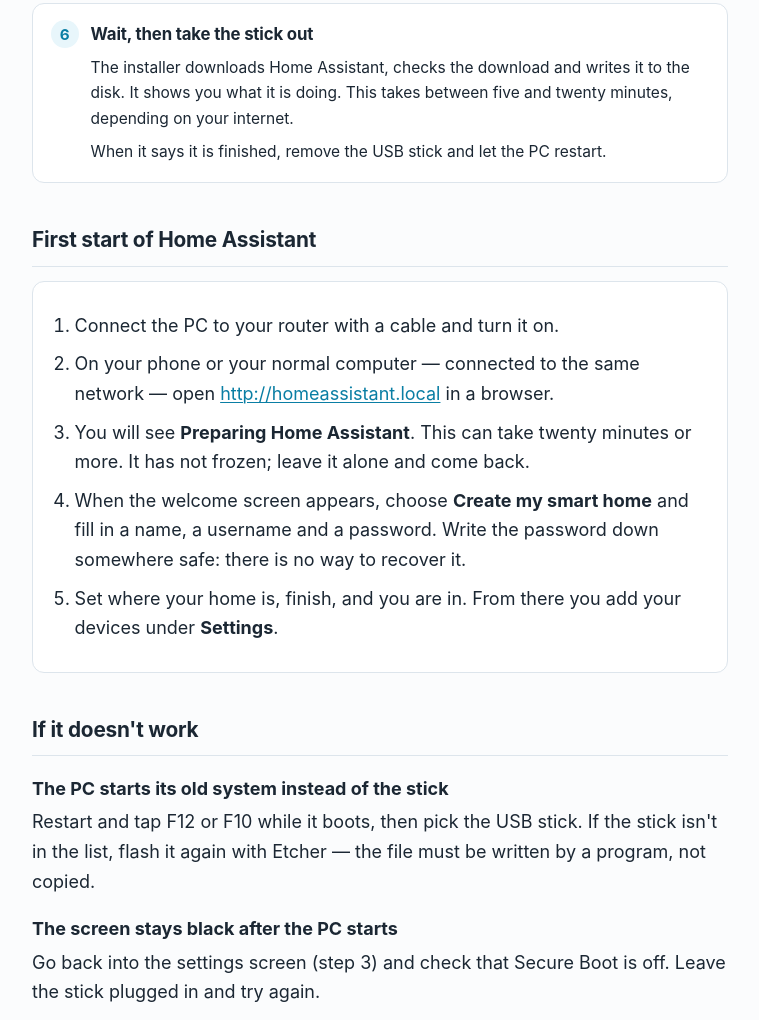
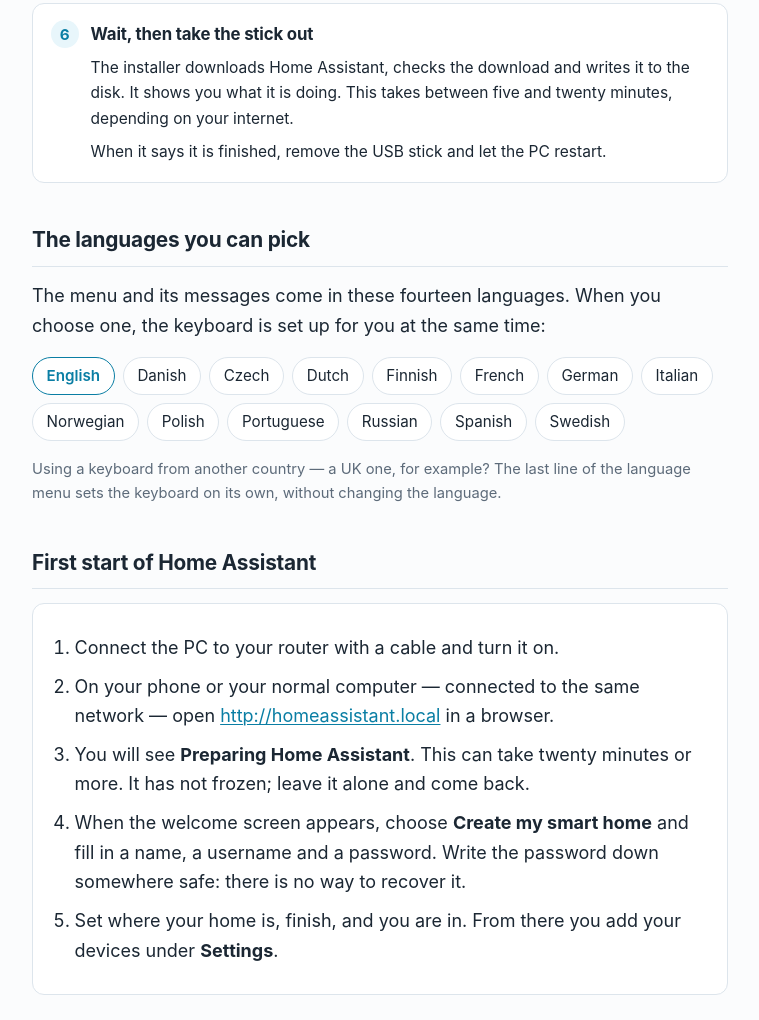
Before and after one commit to cronner/haos-isoinstall, a plain HTML site: page docs/index.html in a window 1280 px wide. Shown: the part 2039-3059 px from the top of the page, without its empty margins (260-1019 px from the left). Drawn offline with Linux system fonts and the light colour scheme.

Commit message:
List the languages on the guide page
The steps said "pick your language" and left the reader wondering which
ones exist. The fourteen are now shown where the choice happens, with the
note that a keyboard from another country can be set on its own.

🤖 Generated with Codebuff
Co-Authored-By: Codebuff <noreply@codebuff.com>

```diff
--- a/docs/index.html
+++ b/docs/index.html
@@ -99,6 +99,16 @@
   ol.steps p { margin: 0 0 0.5rem; font-size: 0.97rem; }
   ol.steps p:last-child { margin-bottom: 0; }
   ol.steps .hint { color: var(--muted); font-size: 0.92rem; margin: 0; }
+
+  ul.langs {
+    list-style: none; display: flex; flex-wrap: wrap; gap: 0.5rem;
+    margin: 0 0 1rem; padding: 0;
+  }
+  ul.langs li {
+    background: var(--card); border: 1px solid var(--line);
+    border-radius: 999px; padding: 0.35rem 0.85rem; font-size: 0.95rem;
+  }
+  ul.langs li:first-child { border-color: var(--accent); color: var(--accent); font-weight: 600; }
 
   .btn {
     display: inline-block; margin: 0.35rem 0 0.6rem;
@@ -259,6 +269,33 @@
 
   </ol>
 
+  <h2 id="languages">The languages you can pick</h2>
+  <p>
+    The menu and its messages come in these fourteen languages. When you choose
+    one, the keyboard is set up for you at the same time:
+  </p>
+  <ul class="langs">
+    <li>English</li>
+    <li>Danish</li>
+    <li>Czech</li>
+    <li>Dutch</li>
+    <li>Finnish</li>
+    <li>French</li>
+    <li>German</li>
+    <li>Italian</li>
+    <li>Norwegian</li>
+    <li>Polish</li>
+    <li>Portuguese</li>
+    <li>Russian</li>
+    <li>Spanish</li>
+    <li>Swedish</li>
+  </ul>
+  <p class="hint" style="color: var(--muted); font-size: 0.92rem;">
+    Using a keyboard from another country — a UK one, for example? The last line
+    of the language menu sets the keyboard on its own, without changing the
+    language.
+  </p>
+
   <h2 id="next">First start of Home Assistant</h2>
 
   <div class="next">
```
